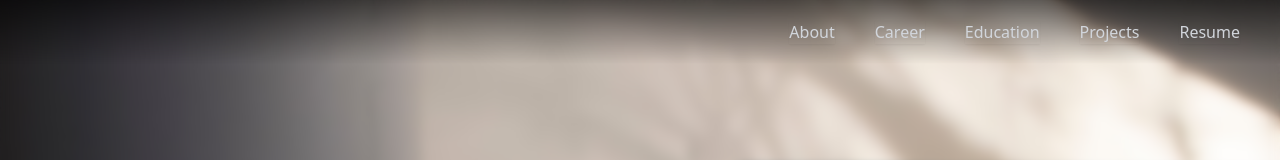
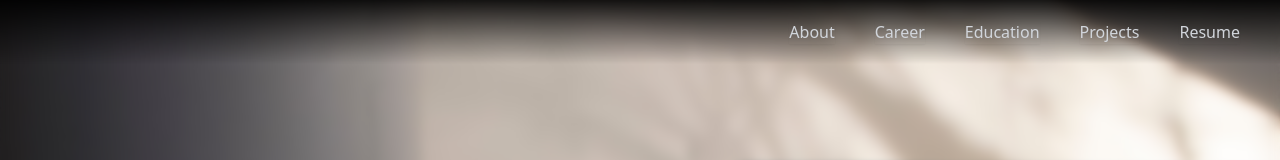
Before and after one commit to Patrick9263/portfolio, a React app: page / in a window 1280 px wide. Shown: the top 160 px of the page. Built offline with nearby package versions, Linux system fonts and the light colour scheme.

Commit message:
Add all pages with titles and scrolling

```diff
--- a/package.json
+++ b/package.json
@@ -57,7 +57,6 @@
 		"react": "^16.13.1",
 		"react-dom": "^16.13.1",
 		"react-router-dom": "^5.2.0",
-		"react-scroll": "^1.8.1",
 		"react-scroll-parallax": "^2.3.5",
 		"react-spring": "^8.0.27"
 	}
--- a/src/components/Home/Home.jsx
+++ b/src/components/Home/Home.jsx
@@ -1,4 +1,4 @@
-import React from 'react'
+import React, { useRef } from 'react'
 // import { ParallaxBanner } from 'react-scroll-parallax'
 import { Parallax, ParallaxLayer } from 'react-spring/renderprops-addons'
 
@@ -21,34 +21,75 @@ const Home = () => {
 		backgroundImage: `url(https://wallpaper.dog/large/5558065.jpg)`,
 		backgroundSize: 'cover'
 	}
+	const aboutRef = useRef(null)
+	const careerRef = useRef(null)
+	const educationRef = useRef(null)
+	const projectsRef = useRef(null)
+	const resumeRef = useRef(null)
 	return (
 		<>
-			<Navigation />
+			<Navigation
+				aboutRef={aboutRef}
+				careerRef={careerRef}
+				educationRef={educationRef}
+				projectsRef={projectsRef}
+				resumeRef={resumeRef}
+			/>
 
-			<Parallax pages={2} scrolling horizontal={false}>
-				<ParallaxLayer factor={1} offset={0} speed={0.1}>
+			<Parallax pages={6} scrolling horizontal={false}>
+				<ParallaxLayer factor={1} offset={0} speed={0}>
 					<div className='background-image' style={bannerStyle} />
 					<div style={{ display: 'flex', justifyContent: 'center', width: '100%' }}>
 						<img
 							className='w-50 h-50 rounded-full mx-auto'
-							style={{ position: 'absolute', top: '55vh' }}
+							style={{ position: 'absolute', top: '30%' }}
 							src={profilePic}
 							alt=''
 							width='384'
 							height='512'
 						/>
-						<h1 className='text-6xl text-white border-b-4 pb-4' style={{ position: 'absolute', top: '85vh' }}>
+						<h1 className='text-6xl text-white border-b-4 pb-4' style={{ position: 'absolute', top: '80%' }}>
 							Patrick Smith
 						</h1>
 					</div>
 				</ParallaxLayer>
 
-				<ParallaxLayer factor={1} offset={1} speed={0.1}>
+				<ParallaxLayer factor={1} offset={1} speed={0}>
 					<div className='background-image' style={secondPageStyle}>
-						<div style={{ display: 'flex', justifyContent: 'center', width: '100%' }}>
-							<h1 id='about' className='element'>
-								Scroll to element
-							</h1>
+						<div ref={aboutRef} style={{ display: 'flex', justifyContent: 'center', width: '100%' }}>
+							<h1 className='sectionTitle text-6xl text-white border-b-4 pb-4'>About Me</h1>
+						</div>
+					</div>
+				</ParallaxLayer>
+
+				<ParallaxLayer factor={1} offset={2} speed={0}>
+					<div className='background-image' style={secondPageStyle}>
+						<div ref={careerRef} style={{ display: 'flex', justifyContent: 'center', width: '100%' }}>
+							<h1 className='sectionTitle text-6xl text-white border-b-4 pb-4'>Career</h1>
+						</div>
+					</div>
+				</ParallaxLayer>
+
+				<ParallaxLayer factor={1} offset={3} speed={0}>
+					<div className='background-image' style={secondPageStyle}>
+						<div ref={educationRef} style={{ display: 'flex', justifyContent: 'center', width: '100%' }}>
+							<h1 className='sectionTitle text-6xl text-white border-b-4 pb-4'>Education</h1>
+						</div>
+					</div>
+				</ParallaxLayer>
+
+				<ParallaxLayer factor={1} offset={4} speed={0}>
+					<div className='background-image' style={secondPageStyle}>
+						<div ref={projectsRef} style={{ display: 'flex', justifyContent: 'center', width: '100%' }}>
+							<h1 className='sectionTitle text-6xl text-white border-b-4 pb-4'>Projects</h1>
+						</div>
+					</div>
+				</ParallaxLayer>
+
+				<ParallaxLayer factor={1} offset={5} speed={0}>
+					<div className='background-image' style={secondPageStyle}>
+						<div ref={resumeRef} style={{ display: 'flex', justifyContent: 'center', width: '100%' }}>
+							<h1 className='sectionTitle text-6xl text-white border-b-4 pb-4'>Resume</h1>
 						</div>
 					</div>
 				</ParallaxLayer>
--- a/src/components/Home/Home.scss
+++ b/src/components/Home/Home.scss
@@ -21,7 +21,7 @@
 	-o-background-size: cover;
 }
 
-.element {
-	color: red;
-	font-size: large;
+.sectionTitle {
+	z-index: 5;
+	margin-top: 10%;
 }
--- a/src/components/Navigation/Navigation.jsx
+++ b/src/components/Navigation/Navigation.jsx
@@ -1,32 +1,54 @@
+/* eslint-disable react/prop-types */
 import React from 'react'
-// import { Link } from 'react-router-dom'
-import { Link } from 'react-scroll'
 import './Navigation.scss'
 
-const Navigation = () => {
+const Navigation = (props) => {
 	const linkStyles = 'navLinks text-2 text-gray-300 mr-10 shadow-sm'
+
+	const executeScroll = (refName) => {
+		const smoothScroll = { behavior: 'smooth', block: 'start' }
+		switch (refName) {
+			case 'about':
+				props.aboutRef.current.scrollIntoView(smoothScroll)
+				break
+			case 'career':
+				props.careerRef.current.scrollIntoView(smoothScroll)
+				break
+			case 'education':
+				props.educationRef.current.scrollIntoView(smoothScroll)
+				break
+			case 'projects':
+				props.projectsRef.current.scrollIntoView(smoothScroll)
+				break
+			case 'resume':
+				props.resumeRef.current.scrollIntoView(smoothScroll)
+				break
+			default:
+				break
+		}
+	}
 
 	return (
 		<div className='navBar flex flex-row justify-end items-center select-none absolute inset-x-0 top-0 h-16'>
-			<Link className={linkStyles} to='about' spy={false} smooth duration={500}>
+			<button type='button' className={linkStyles} onClick={() => executeScroll('about')}>
 				About
-			</Link>
+			</button>
 
-			<a href='#career' className={linkStyles}>
+			<button type='button' className={linkStyles} onClick={() => executeScroll('career')}>
 				Career
-			</a>
+			</button>
 
-			<a href='#education' className={linkStyles}>
+			<button type='button' className={linkStyles} onClick={() => executeScroll('education')}>
 				Education
-			</a>
+			</button>
 
-			<a href='#projects' className={linkStyles}>
+			<button type='button' className={linkStyles} onClick={() => executeScroll('projects')}>
 				Projects
-			</a>
+			</button>
 
-			<a href='#resume' className={linkStyles}>
+			<button type='button' className={linkStyles} onClick={() => executeScroll('resume')}>
 				Resume
-			</a>
+			</button>
 		</div>
 	)
 }
--- a/src/components/Navigation/Navigation.scss
+++ b/src/components/Navigation/Navigation.scss
@@ -1,3 +1,8 @@
+.navLinks {
+	padding: 0;
+	border: none;
+	background: none;
+}
 $transitionSpeed: 0.1s;
 .navLinks:hover {
 	text-shadow: 0px 0px 5px white;
@@ -6,8 +11,9 @@ $transitionSpeed: 0.1s;
 	-webkit-transition: all $transitionSpeed ease-in;
 	transition: all $transitionSpeed ease-in;
 }
+.navLinks:focus { outline: none; }
 
 .navBar {
 	z-index: 100;
-	background-image: linear-gradient(rgb(0, 0, 0, 0.6), rgb(255, 255, 255, 0));
+	background-image: linear-gradient(rgb(0, 0, 0, 0.9), rgb(255, 255, 255, 0));
 }
```
Also changed, not shown: 1 other file (tests, documents, lock files or other folders).
